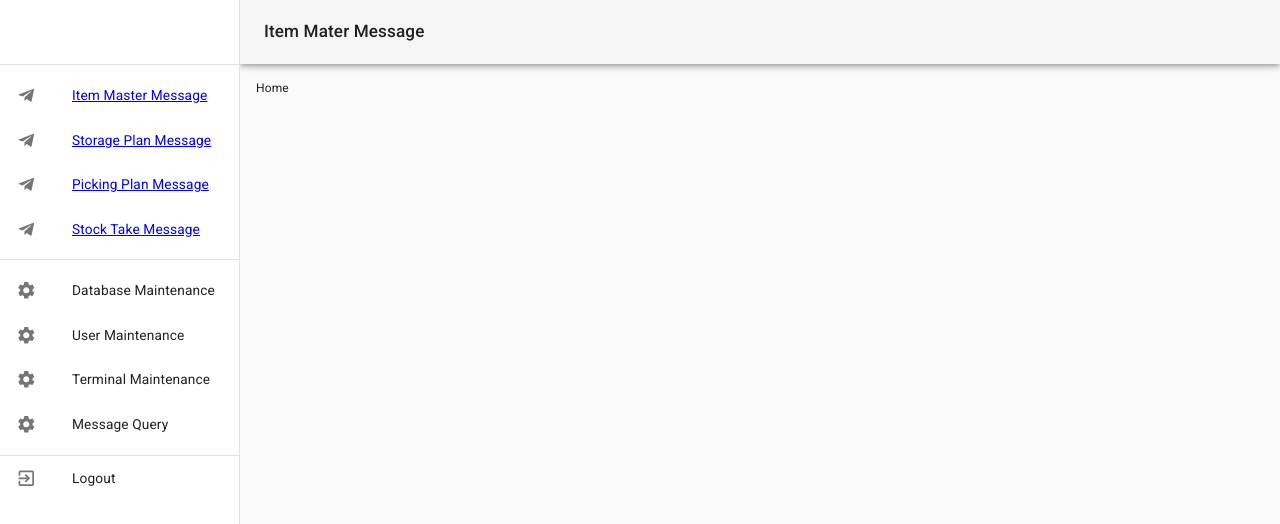
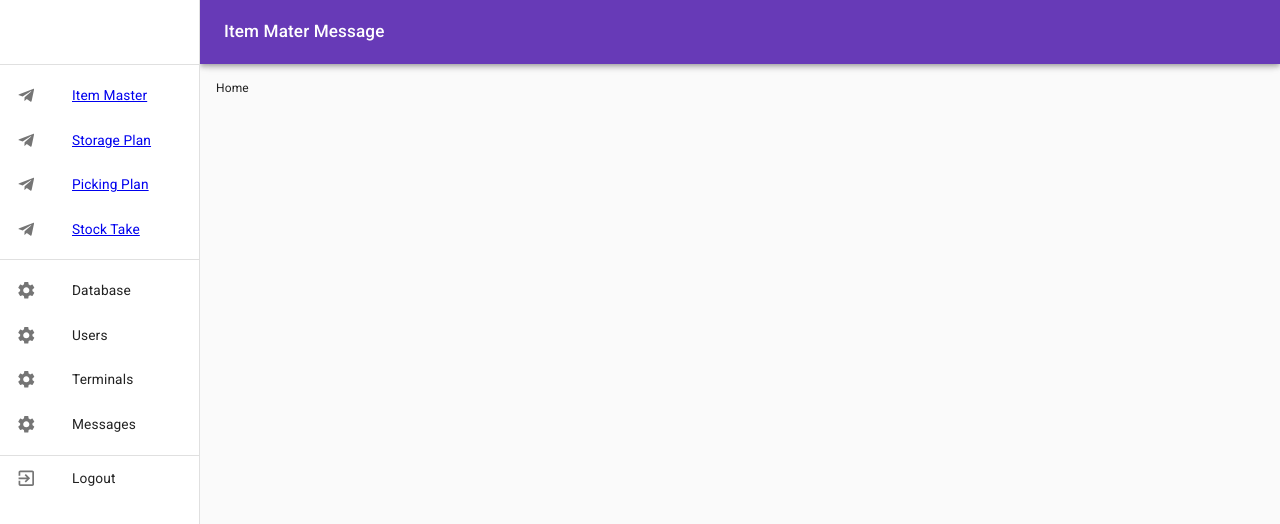
Before and after one commit to xueyublue/wse3, a React (Create React App) app: page / in a window 1280 px wide. Shown: the top 524 px of the page. Built offline with nearby package versions, Linux system fonts and the light colour scheme.

Commit message:
update nav-bar and theme.js

```diff
--- a/src/component/AppBar.js
+++ b/src/component/AppBar.js
@@ -4,7 +4,7 @@ import AppBar from "@material-ui/core/AppBar";
 import Toolbar from "@material-ui/core/Toolbar";
 import Typography from "@material-ui/core/Typography";
 
-const drawerWidth = 240;
+const drawerWidth = 200;
 
 const useStyles = makeStyles((theme) => ({
   appBar: {
@@ -17,7 +17,7 @@ export default function MyAppBar() {
   const classes = useStyles();
 
   return (
-    <AppBar position="fixed" className={classes.appBar} color="default">
+    <AppBar position="fixed" className={classes.appBar} color="primary">
       <Toolbar>
         <Typography variant="h6" noWrap>
           Item Mater Message
--- a/src/component/NavBar.js
+++ b/src/component/NavBar.js
@@ -12,7 +12,7 @@ import ExitToAppIcon from "@material-ui/icons/ExitToApp";
 import Toolbar from "@material-ui/core/Toolbar";
 import { Link } from "react-router-dom";
 
-const drawerWidth = 240;
+const drawerWidth = 200;
 
 const useStyles = makeStyles((theme) => ({
   appBar: {
@@ -47,47 +47,42 @@ export default function NavBar() {
       </div>
       <Divider />
       <List>
-        <ListItem button key={"Item Master Message"}>
+        <ListItem button key={"Item Master"}>
           <ListItemIcon>
             <TelegramIcon />
           </ListItemIcon>
           <Link to="/sender/imm">
-            <ListItemText primary={"Item Master Message"} />
+            <ListItemText primary={"Item Master"} />
           </Link>
         </ListItem>
-        <ListItem button key={"Storage Plan Message"}>
+        <ListItem button key={"Storage Plan"}>
           <ListItemIcon>
             <TelegramIcon />
           </ListItemIcon>
           <Link to="/sender/spm">
-            <ListItemText primary={"Storage Plan Message"} />
+            <ListItemText primary={"Storage Plan"} />
           </Link>
         </ListItem>
-        <ListItem button key={"Picking Plan Message"}>
+        <ListItem button key={"Picking Plan"}>
           <ListItemIcon>
             <TelegramIcon />
           </ListItemIcon>
           <Link to="/sender/ppm">
-            <ListItemText primary={"Picking Plan Message"} />
+            <ListItemText primary={"Picking Plan"} />
           </Link>
         </ListItem>
-        <ListItem button key={"Stock Take Message"}>
+        <ListItem button key={"Stock Take"}>
           <ListItemIcon>
             <TelegramIcon />
           </ListItemIcon>
           <Link to="/sender/stm">
-            <ListItemText primary={"Stock Take Message"} />
+            <ListItemText primary={"Stock Take"} />
           </Link>
         </ListItem>
       </List>
       <Divider />
       <List>
-        {[
-          "Database Maintenance",
-          "User Maintenance",
-          "Terminal Maintenance",
-          "Message Query",
-        ].map((text, index) => (
+        {["Database", "Users", "Terminals", "Messages"].map((text, index) => (
           <ListItem button key={text}>
             <ListItemIcon>
               {index % 2 === 0 ? <SettingsIcon /> : <SettingsIcon />}
--- a/src/theme.js
+++ b/src/theme.js
@@ -3,14 +3,14 @@ import deepPurple from "@material-ui/core/colors/deepPurple";
 import deepOrange from "@material-ui/core/colors/deepOrange";
 
 const theme = createMuiTheme({
-  //   palette: {
-  //     primary: {
-  //       main: deepPurple[500],
-  //     },
-  //     secondary: {
-  //       main: deepOrange[500],
-  //     },
-  //   },
+  palette: {
+    primary: {
+      main: deepPurple[500],
+    },
+    secondary: {
+      main: deepOrange[500],
+    },
+  },
   typography: {
     fontSize: 12,
   },
```
Also changed, not shown: 1 other file (tests, documents, lock files or other folders).
